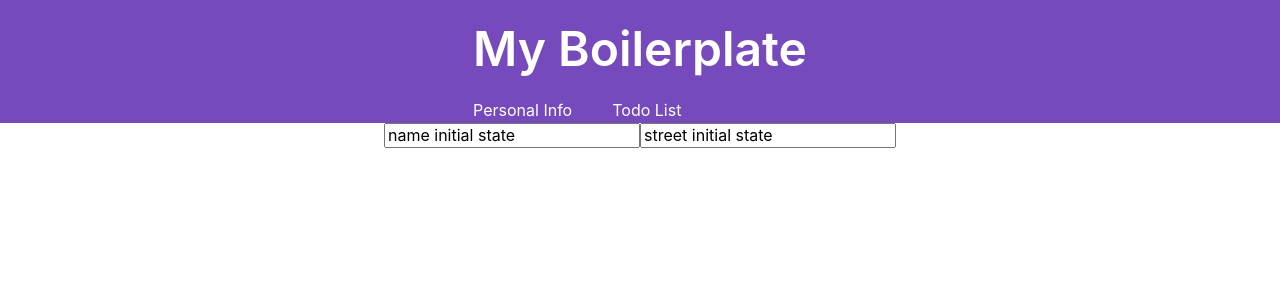
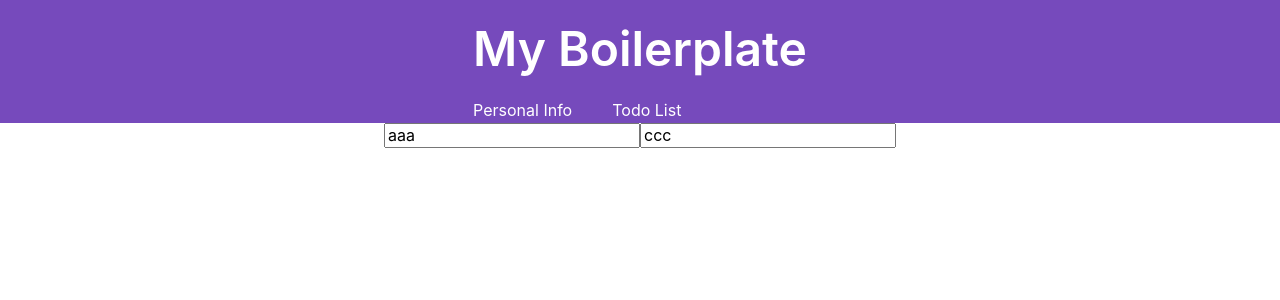
Before and after one commit to dcmodie/my_react_bp, a React (Create React App) app: page / in a window 1280 px wide. Shown: the top 300 px of the page. Built offline with nearby package versions, Linux system fonts and the light colour scheme.

Commit message:
claen up

```diff
--- a/src/features/personalInfo/PersonalInfoPage.js
+++ b/src/features/personalInfo/PersonalInfoPage.js
@@ -1,11 +1,9 @@
 import React from 'react'
 import { useSelector, useDispatch } from 'react-redux';
 
-const personalInfo = state => state.personalInfo;  //what is this
-
 const PersonalInfoPage = ()=>{
-	const pInfo = useSelector(personalInfo);//read from redux
-	const dispatch = useDispatch();//why is this necessary, write to redux
+	const pInfo = useSelector((state) => state.personalInfo );// pass into hook the function to get this data from the store
+	const dispatch = useDispatch();//write to reducer
 
 	const handleNameChange = (e)=>{
 		dispatch({ type: 'nameChanged', payload: e.target.value });
@@ -17,8 +15,8 @@ const PersonalInfoPage = ()=>{
 
 	return (
 		<div>
-			<input value={pInfo.name} onChange={ handleNameChange }/>
-			<input value={pInfo.street} onChange={ handleStreetChange }/>
+			<input value={pInfo.name} placeholder="name" onChange={ handleNameChange }/>
+			<input value={pInfo.street} placeholder="street" onChange={ handleStreetChange }/>
 		</div>
 	)
 
--- a/src/features/personalInfo/PersonalInfoSlice.js
+++ b/src/features/personalInfo/PersonalInfoSlice.js
@@ -1,6 +1,6 @@
 const initialState = {
-  name: 'name initial state',
-  street: 'street initial state'
+  name: 'aaa',
+  street: 'ccc'
 }
 
 export default function personalInfoReducer(state = initialState, action) {
--- a/src/features/todos/TodosSlice.js
+++ b/src/features/todos/TodosSlice.js
@@ -12,7 +12,7 @@ function nextTodoId(todos) {
   const maxId = todos.reduce((maxId, todo) => Math.max(todo.id, maxId), -1)
   return maxId + 1
 }
-export default function todosReducer(state = [], action) {
+export default function todosReducer(state = initialState, action) {
   switch (action.type) {
     case 'todos/todoAdded': {
       // Can return just the new todos array - no extra object around it
--- a/src/features/todos/todosList.js
+++ b/src/features/todos/todosList.js
@@ -3,12 +3,11 @@ import { useSelector } from 'react-redux'
 import Header from '../header/Header'
 import TodoListItem from './TodoListItem'
 
-const selectTodos = state => state.todos
 /*
     return <TodoListItem key={todo.id} todo={todo} />
 */
 const TodoList = () => {
-  const todos = useSelector(selectTodos)
+  const todos = useSelector(state => state.todos)
 
   // since `todos` is an array, we can loop over it
   const renderedListItems = todos.map(todo => {
```
